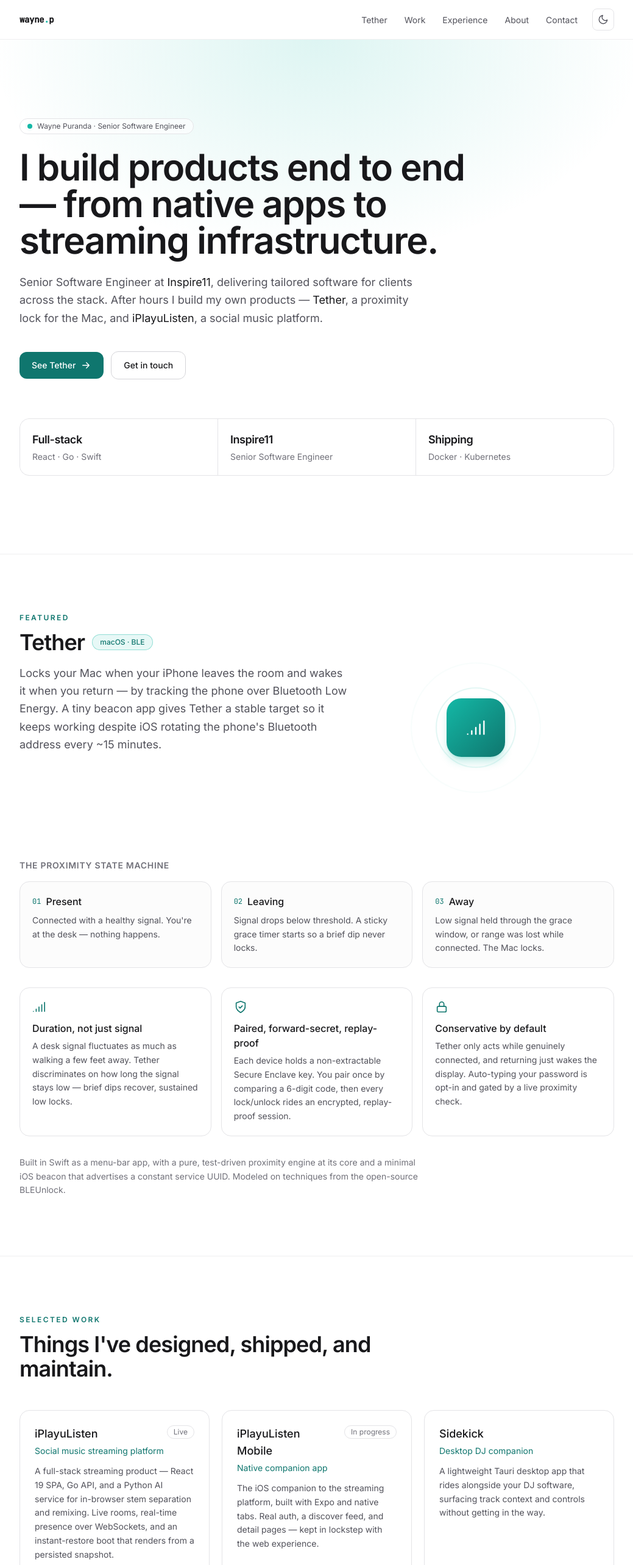
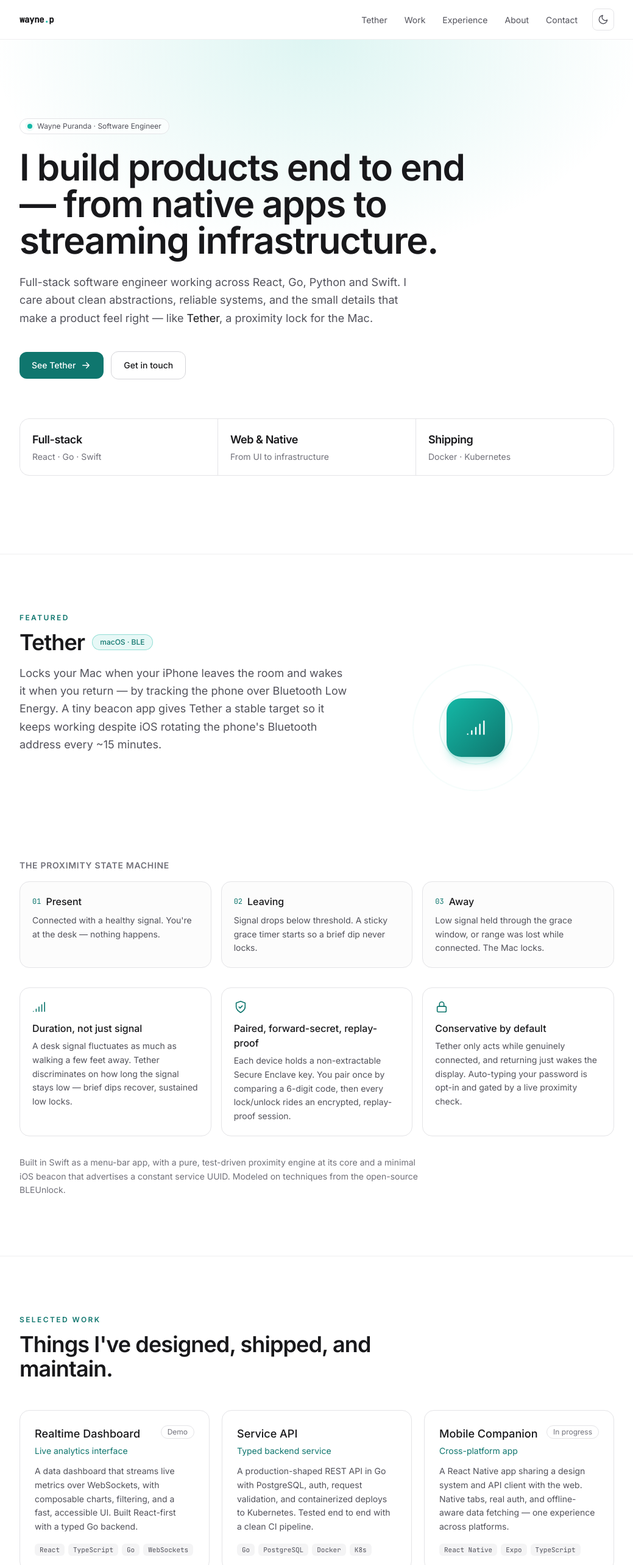
Before and after one commit to waynecodez/waynep-me, a React (Vite) app: page / in a window 1280 px wide. Shown: the top 2566 px of the page at 61% size, without its empty margins (120-1159 px from the left). Built offline with nearby package versions, Linux system fonts and the light colour scheme.

Commit message:
refactor: genericize portfolio content
Remove employer- and product-specific references (Inspire11,
iPlayuListen). Hero, About, Experience, projects grid, and metadata
now read as a generic developer profile with editable placeholders.
Tether remains the featured project.

```diff
--- a/index.html
+++ b/index.html
@@ -6,17 +6,17 @@
     <meta name="viewport" content="width=device-width, initial-scale=1.0" />
     <meta name="color-scheme" content="light dark" />
 
-    <title>Wayne Puranda — Senior Software Engineer</title>
+    <title>Wayne Puranda — Software Engineer</title>
     <meta
       name="description"
-      content="Wayne Puranda — Senior Software Engineer at Inspire11. Full-stack engineer building products end to end with React, Go, and Swift — creator of Tether and iPlayuListen."
+      content="Wayne Puranda — full-stack software engineer building products end to end with React, Go, and Swift. Creator of Tether, a proximity-based lock for the Mac."
     />
 
     <meta property="og:type" content="website" />
-    <meta property="og:title" content="Wayne Puranda — Senior Software Engineer" />
+    <meta property="og:title" content="Wayne Puranda — Software Engineer" />
     <meta
       property="og:description"
-      content="Senior Software Engineer at Inspire11. Full-stack across React, Go, and Swift. Creator of Tether, a proximity-based lock for the Mac."
+      content="Full-stack software engineer across React, Go, and Swift. Creator of Tether, a proximity-based lock for the Mac."
     />
     <meta property="og:url" content="https://waynep.me" />
     <meta name="twitter:card" content="summary_large_image" />
@@ -29,8 +29,7 @@
         "name": "Wayne Puranda",
         "alternateName": "Dwayne Puranda",
         "url": "https://waynep.me",
-        "jobTitle": "Senior Software Engineer",
-        "worksFor": { "@type": "Organization", "name": "Inspire11" },
+        "jobTitle": "Software Engineer",
         "knowsAbout": [
           "React",
           "React Native",
--- a/src/components/About.tsx
+++ b/src/components/About.tsx
@@ -27,10 +27,9 @@ export function About() {
 					</h2>
 					<div className="mt-6 space-y-5 text-lg leading-relaxed text-zinc-600 dark:text-zinc-400">
 						<p>
-							I&apos;m Wayne Puranda — a Senior Software Engineer at{" "}
-							<span className="text-zinc-900 dark:text-zinc-100">Inspire11</span>,
-							a global consulting firm, where I build tailored software for
-							clients from first commit to production.
+							I&apos;m Wayne Puranda — a software engineer who enjoys taking an
+							idea from a blank repo to something people actually use, and
+							owning every layer in between.
 						</p>
 						<p>
 							I work end to end: intuitive front ends in React and React Native
@@ -41,8 +40,8 @@ export function About() {
 							lock decision you can trust.
 						</p>
 						<p>
-							Outside client work I design and ship my own products, which is
-							where Tether and iPlayuListen come from.
+							Outside of work I design and ship my own products, which is where
+							projects like Tether come from.
 						</p>
 					</div>
 				</div>
--- a/src/components/Experience.tsx
+++ b/src/components/Experience.tsx
@@ -6,14 +6,14 @@ type Role = {
 	highlights: string[];
 };
 
-// Update periods/highlights as things change.
+// Replace company names, periods, and highlights with your own.
 const roles: Role[] = [
 	{
-		company: "Inspire11",
+		company: "Software Consultancy",
 		title: "Senior Software Engineer",
 		period: "Current",
 		summary:
-			"Build and ship tailored software for clients of a global consulting firm, owning features across the stack.",
+			"Build and ship production software across the stack, owning features from design through deployment.",
 		highlights: [
 			"Front-end interfaces in React.js and React Native, componentized with Tailwind and Storybook",
 			"Backend services in Go with PostgreSQL data layers",
@@ -25,10 +25,10 @@ const roles: Role[] = [
 		title: "Product Engineer",
 		period: "Ongoing",
 		summary:
-			"Design, build, and operate my own products end to end — from native macOS/iOS apps to a full streaming platform.",
+			"Design, build, and operate my own products end to end — from native macOS/iOS apps to full-stack web services.",
 		highlights: [
 			"Tether — a Swift menu-bar app that locks/unlocks the Mac over BLE proximity",
-			"iPlayuListen — React 19 SPA, Go API, and a Python AI service for in-browser remixing",
+			"Full-stack web apps with React front ends and Go APIs",
 			"Run the full lifecycle: design, implementation, CI/CD, and Kubernetes deploys",
 		],
 	},
--- a/src/components/Hero.tsx
+++ b/src/components/Hero.tsx
@@ -2,7 +2,7 @@ import { ArrowIcon } from "./icons";
 
 const focus = [
 	{ value: "Full-stack", label: "React · Go · Swift" },
-	{ value: "Inspire11", label: "Senior Software Engineer" },
+	{ value: "Web & Native", label: "From UI to infrastructure" },
 	{ value: "Shipping", label: "Docker · Kubernetes" },
 ];
 
@@ -22,7 +22,7 @@ export function Hero() {
 						<span className="absolute inline-flex h-full w-full animate-ping rounded-full bg-accent opacity-75" />
 						<span className="relative inline-flex h-2 w-2 rounded-full bg-accent" />
 					</span>
-					Wayne Puranda · Senior Software Engineer
+					Wayne Puranda · Software Engineer
 				</div>
 
 				<h1
@@ -36,13 +36,11 @@ export function Hero() {
 					className="mt-6 max-w-2xl animate-fade-up text-lg leading-relaxed text-zinc-600 dark:text-zinc-400"
 					style={{ animationDelay: "0.1s" }}
 				>
-					Senior Software Engineer at{" "}
-					<span className="text-zinc-900 dark:text-zinc-100">Inspire11</span>,
-					delivering tailored software for clients across the stack. After
-					hours I build my own products — <span className="text-zinc-900 dark:text-zinc-100">Tether</span>,
-					a proximity lock for the Mac, and{" "}
-					<span className="text-zinc-900 dark:text-zinc-100">iPlayuListen</span>, a
-					social music platform.
+					Full-stack software engineer working across React, Go, Python and
+					Swift. I care about clean abstractions, reliable systems, and the
+					small details that make a product feel right — like{" "}
+					<span className="text-zinc-900 dark:text-zinc-100">Tether</span>, a
+					proximity lock for the Mac.
 				</p>
 				<div
 					className="mt-10 flex animate-fade-up flex-wrap items-center gap-3"
@@ -68,10 +66,7 @@ export function Hero() {
 					style={{ animationDelay: "0.2s" }}
 				>
 					{focus.map((item) => (
-						<div
-							key={item.value}
-							className="bg-white p-5 dark:bg-zinc-950"
-						>
+						<div key={item.value} className="bg-white p-5 dark:bg-zinc-950">
 							<dt className="text-lg font-semibold tracking-tight">
 								{item.value}
 							</dt>
--- a/src/data/projects.ts
+++ b/src/data/projects.ts
@@ -13,34 +13,33 @@ export type Project = {
 	status?: string;
 };
 
-// Edit this list to add or reorder projects. The featured project (Tether)
-// lives in its own section component; these populate the projects grid.
+// Placeholder projects — swap these for your own. The featured project
+// (Tether) lives in its own section component; these populate the grid.
 export const projects: Project[] = [
 	{
-		id: "iplayulisten",
-		name: "iPlayuListen",
-		tagline: "Social music streaming platform",
+		id: "realtime-dashboard",
+		name: "Realtime Dashboard",
+		tagline: "Live analytics interface",
 		description:
-			"A full-stack streaming product — React 19 SPA, Go API, and a Python AI service for in-browser stem separation and remixing. Live rooms, real-time presence over WebSockets, and an instant-restore boot that renders from a persisted snapshot.",
-		tags: ["React 19", "TypeScript", "Go", "Python", "WebSockets", "K8s"],
-		status: "Live",
-		links: [{ label: "Visit", href: "https://iplayulisten.com" }],
+			"A data dashboard that streams live metrics over WebSockets, with composable charts, filtering, and a fast, accessible UI. Built React-first with a typed Go backend.",
+		tags: ["React", "TypeScript", "Go", "WebSockets"],
+		status: "Demo",
 	},
 	{
-		id: "ipul-mobile",
-		name: "iPlayuListen Mobile",
-		tagline: "Native companion app",
+		id: "rest-api",
+		name: "Service API",
+		tagline: "Typed backend service",
 		description:
-			"The iOS companion to the streaming platform, built with Expo and native tabs. Real auth, a discover feed, and detail pages — kept in lockstep with the web experience.",
-		tags: ["Expo", "React Native", "TypeScript"],
+			"A production-shaped REST API in Go with PostgreSQL, auth, request validation, and containerized deploys to Kubernetes. Tested end to end with a clean CI pipeline.",
+		tags: ["Go", "PostgreSQL", "Docker", "K8s"],
+	},
+	{
+		id: "mobile-app",
+		name: "Mobile Companion",
+		tagline: "Cross-platform app",
+		description:
+			"A React Native app sharing a design system and API client with the web. Native tabs, real auth, and offline-aware data fetching — one experience across platforms.",
+		tags: ["React Native", "Expo", "TypeScript"],
 		status: "In progress",
 	},
-	{
-		id: "sidekick",
-		name: "Sidekick",
-		tagline: "Desktop DJ companion",
-		description:
-			"A lightweight Tauri desktop app that rides alongside your DJ software, surfacing track context and controls without getting in the way.",
-		tags: ["Tauri", "Rust", "TypeScript"],
-	},
 ];
```
